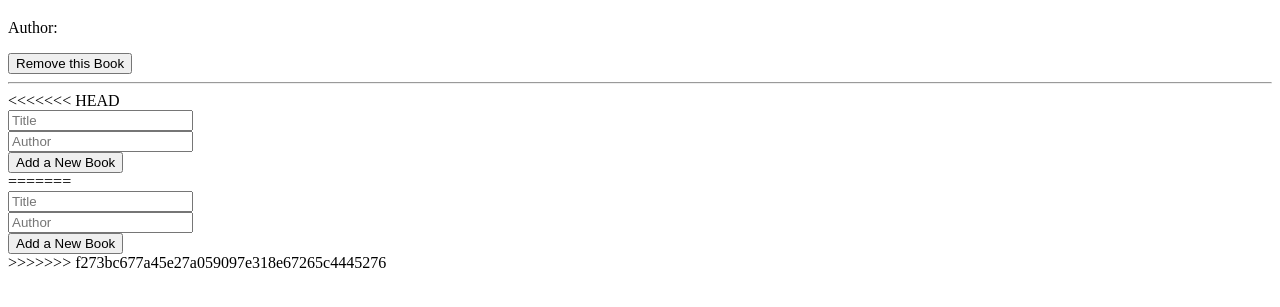
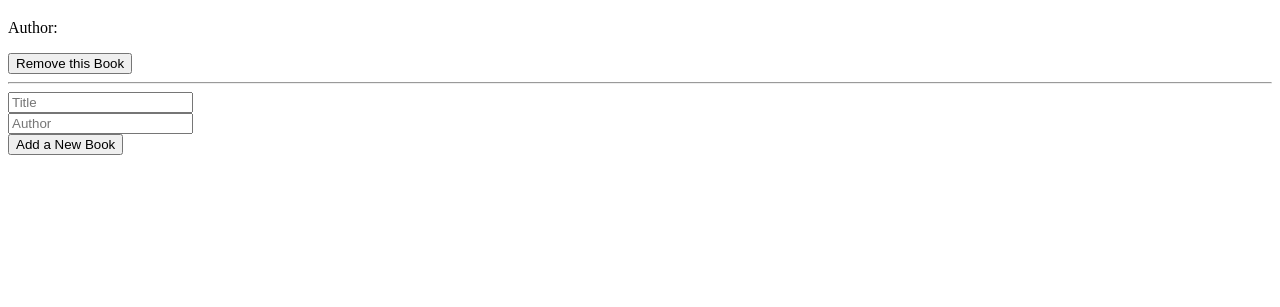
Before and after one commit to Armynerh/awesome_books, a plain HTML site: page index.html in a window 1280 px wide. Shown: the part 61-368 px from the top of the page. Drawn offline with Linux system fonts and the light colour scheme.

Commit message:
Modified conflict in html file

```diff
--- a/index.html
+++ b/index.html
@@ -11,15 +11,9 @@
     </div>
     <div>
         <form>
-<<<<<<< HEAD
             <div><input type="text" name="title" id="titleInput" placeholder="Title" required></div>
-            <div><input type="text" name="author" id="authorInput" placeholder="Author" required></div>
+            <div><input type="text" name="auth" id="authorInput" placeholder="Author" required></div>
             <div><button onclick="bookadded()">Add a New Book</button></div>
-=======
-            <div><input type="text" name="title" id="titleInput" class="titleInput" placeholder="Title" required></div>
-            <div><input type="text" name="author" id="authorInput" class="authorInput" placeholder="Author" required></div>
-            <div><button onclick="Bookadded()">Add a New Book</button></div>
->>>>>>> f273bc677a45e27a059097e318e67265c4445276
         </form>
         </div>
 
```
